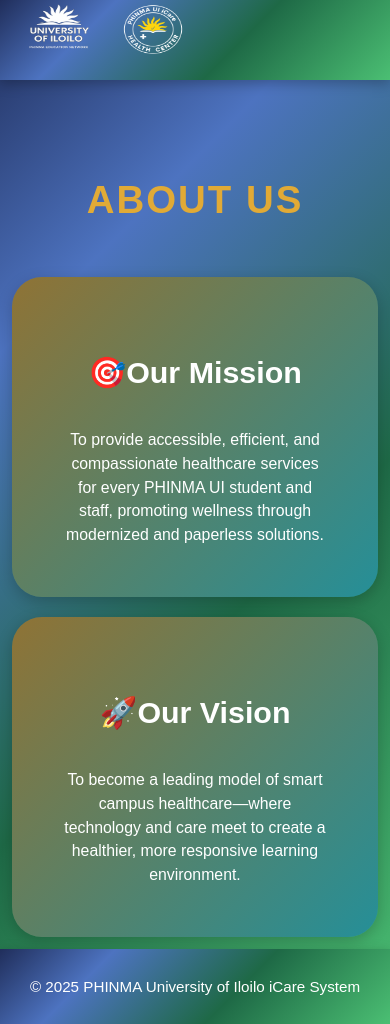
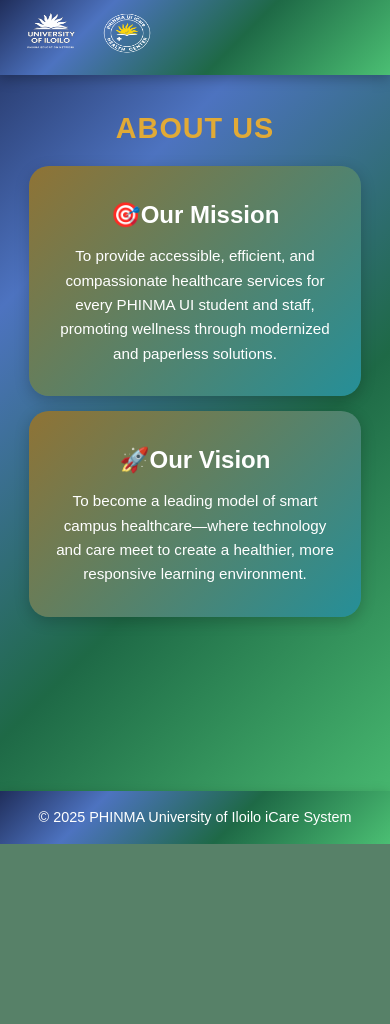
Before and after one commit to Khai16/MINI-CAPSTONE, a Flask app: page /aboutus in a window 390 px wide. After the commit the page ends 844 px from the top, so only its background shows below. Run offline with Flask 3, Linux system fonts and the light colour scheme.

Commit message:
Update aboutUs.css

```diff
--- a/miniCapstone/static/css/aboutUs.css
+++ b/miniCapstone/static/css/aboutUs.css
@@ -8,15 +8,15 @@
   body {
    background: linear-gradient(
     135deg,
-        #202e5b 0%,   /* Deep Navy Blue */
-        #4D73C0 25%,  /* Light Blue */
-        #1E6946 60%,  /* Dark Green */
-        #4BBF73 100%  /* Mint Green */
+    #202e5b 0%,  /* Deep Navy Blue */
+    #4D73C0 25%, /* Light Blue */
+    #1E6946 60%, /* Dark Green */
+    #4BBF73 100% /* Mint Green */
    );
    font-size: 1em;
    min-height: 100vh;
    overflow-x: hidden;
-      line-height: 3.0;
+   line-height: 3.0; /* Note: This is very large, but overridden by .about-card p */
    display: flex;
    flex-direction: column;
    padding: 0;
@@ -114,7 +114,7 @@
  display: flex;
  justify-content: center;
  gap: 20px;
-  padding: px 15px;
+ padding: 0 15px; /* Note: 'px' was likely a typo for '0' */
  flex-wrap: wrap;
 }
 
@@ -153,10 +153,10 @@
   footer {
  background: linear-gradient(
   135deg,
-    #202e5b 0%,   /* Deep Navy Blue */
-    #4D73C0 25%,  /* Light Blue */
-    #1E6946 60%,  /* Dark Green */
-    #4BBF73 100%  /* Mint Green */
+  #202e5b 0%,  /* Deep Navy Blue */
+  #4D73C0 25%, /* Light Blue */
+  #1E6946 60%, /* Dark Green */
+  #4BBF73 100% /* Mint Green */
  );
  box-shadow: 0 4px 12px rgba(0, 0, 0, 0.25);
  text-align: center;
@@ -173,10 +173,67 @@
   /* Responsive tweaks */
   @media (max-width: 900px) {
    .header-container { padding: 0 14px; }
-      .main {
-        grid-template-columns: 1fr;
-        gap: 16px;
+   main { /* Changed from .main to main element */
+    /* grid-template-columns: 1fr; (Not applicable here) */
+    /* gap: 16px; (Not applicable here) */
     padding: 0 14px 40px;
    }
-      .nav-center { display: none; } /* simplify header on small screens */
+   /* .nav-center { display: none; } (Not in this HTML) */
   }
+
+  /* ===================================
+    ADDED: Styles for small mobile (360px)
+  ===================================
+  */
+ @media (max-width: 480px) {
+    body {
+      line-height: 1.6; /* More reasonable line height */
+    }
+
+    .header-container {
+      height: 55px;
+      padding: 0 15px;
+    }
+
+    .nav-left img {
+      height: 60px; /* Scale down logos */
+      width: 72px;
+    }
+
+    /* Adjust padding from 900px query to add top space */
+    main {
+      padding: 30px 14px 40px;
+    }
+
+    .about-title {
+      margin-top: 0; /* main padding now handles spacing */
+    }
+
+    .about-title h2 {
+      font-size: 1.8em; /* Smaller title */
+      letter-spacing: 1px;
+      margin-bottom: 15px;
+    }
+
+    .about-section {
+      gap: 15px; /* Slightly smaller gap */
+    }
+
+    .about-card {
+      padding: 30px 25px; /* Reduce massive padding */
+      border-radius: 20px;
+    }
+
+    .about-card h3 {
+      font-size: 1.5em; /* Smaller card heading */
+    }
+
+    .about-card p {
+      font-size: 0.95rem;
+      line-height: 1.6; /* Ensure good readability */
+    }
+
+    footer {
+      font-size: 0.9rem;
+    }
+  }
```
Lines whose indentation alone changed are shown as unchanged.
